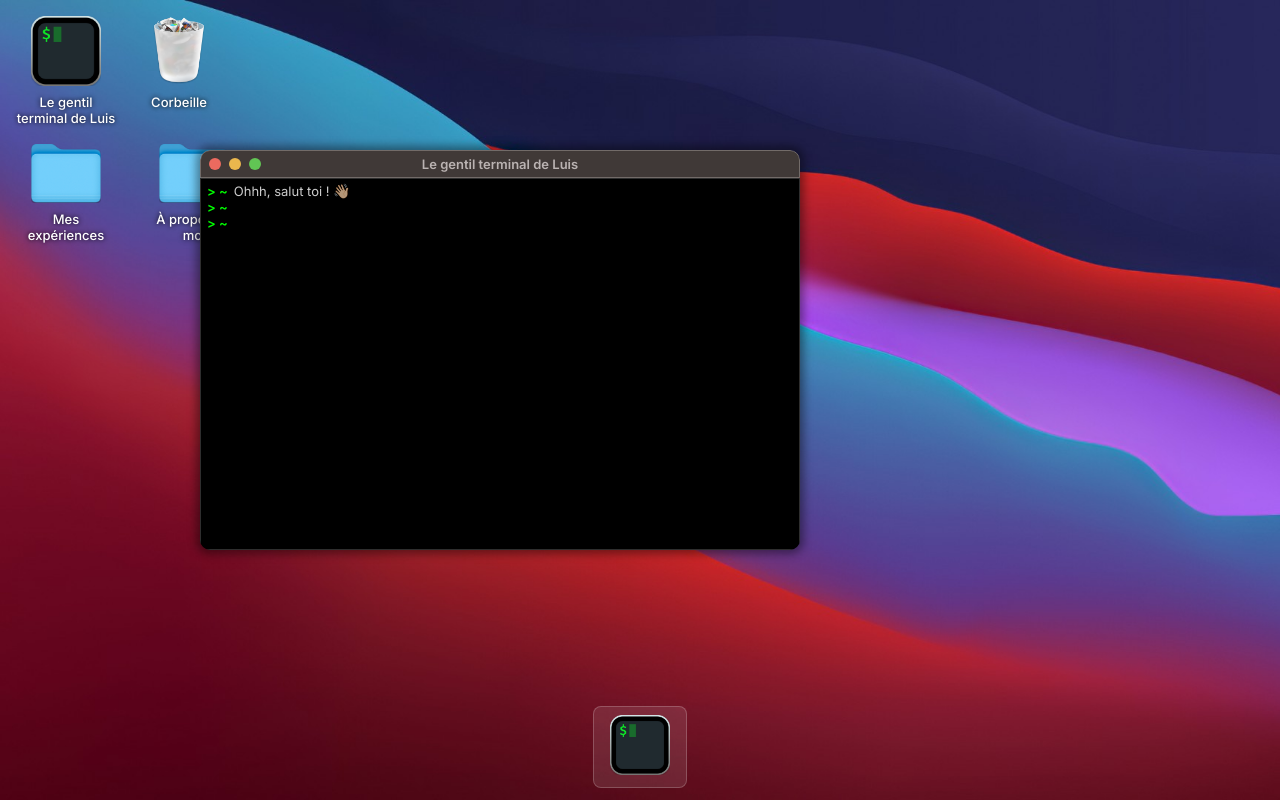
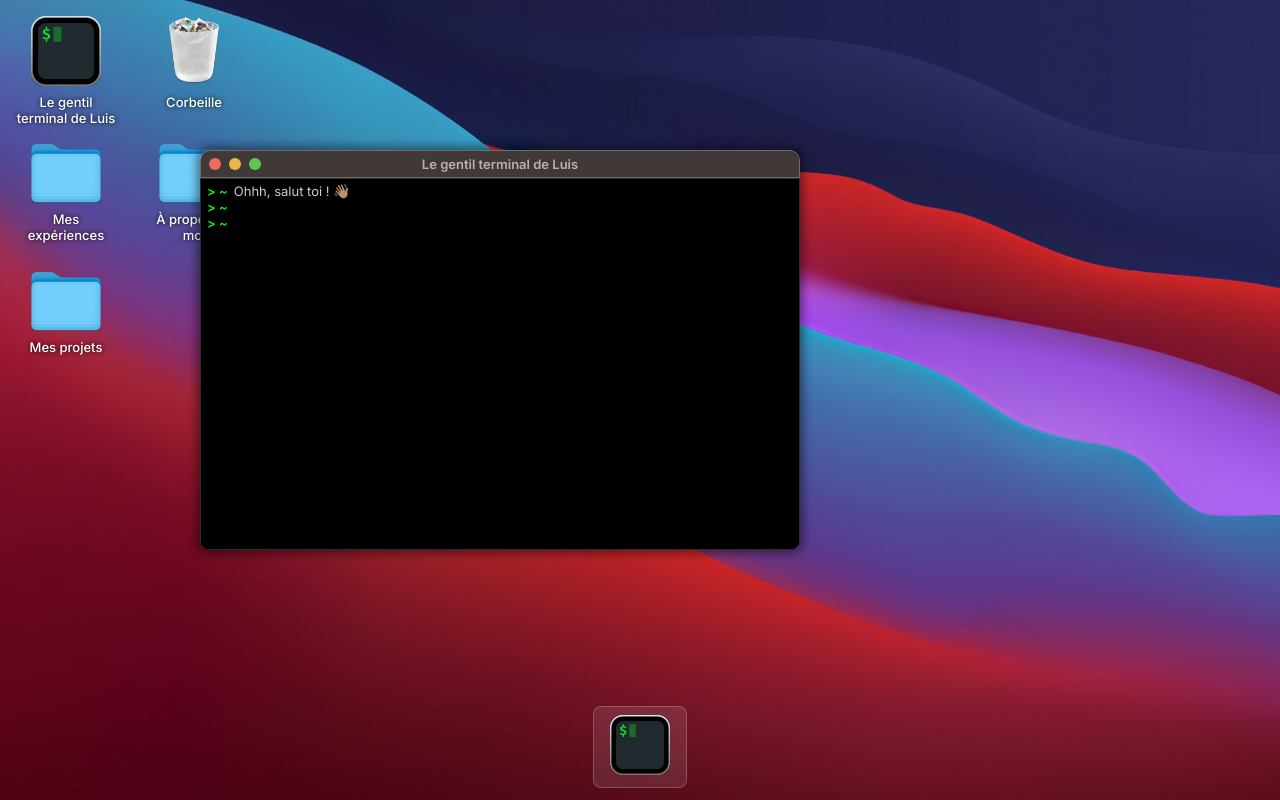
Before and after one commit to louwiis/portfolio, a Vue app: page / in a window 1280 px wide. Built offline with nearby package versions, Linux system fonts and the light colour scheme.

Commit message:
ajout de contenu

```diff
--- a/src/components/Icon.vue
+++ b/src/components/Icon.vue
@@ -73,7 +73,7 @@ const drag = (e: MouseEvent) => {
 
   flex-direction: column;
   align-items: center;
-  max-width: 100px;
+  width: 100px;
   height: fit-content;
 
   cursor: pointer;
--- a/src/stores/tabs.js
+++ b/src/stores/tabs.js
@@ -52,6 +52,26 @@ export const tabsStore = reactive({
         ],
       },
       {
+        id: 'projects',
+        icon: folder,
+        name: 'Mes projets',
+        isOpened: false,
+        isMinimized: false,
+        isFullscreen: false,
+        isActive: false,
+        previousWith: 600,
+        width: 600,
+        previousHeight: 400,
+        height: 400,
+        x: 100,
+        y: 100,
+        files: [
+          {
+            id: 'note-projects',
+          }
+        ],
+      },
+      {
         id: 'experiences',
         icon: folder,
         name: 'Mes expériences',
@@ -86,7 +106,7 @@ export const tabsStore = reactive({
         y: 120,
         files: [
           {
-            id: 'agily-note',
+            id: 'note-agily',
           },
           {
             id: 'agily-pictures',
@@ -241,10 +261,27 @@ export const tabsStore = reactive({
         y: 160,
       },
       {
-        id: 'note-asquinas',
+        id: 'note-projects',
         icon: note,
-        name: 'Résumé de mon expérience chez As Quinas',
-        content: '',
+        name: 'Mes projets',
+        content: "Pour le moment je n'ai pas vraiment de projets personnels concrets.<div>Mais malgré cela, je m'amuse de temps en temps à faire quelques trucs en dehors du travail ou de l'école.</div><div><br></div><div><div>Cependant, si vous souhaitez voir un peu de mon code et bien des exercices que j'ai pu faire lors de mes cours, des scripts ou encore des tutos pour des amis à l'école sont trouvables sur mon github.</div><div><br></div><div>Si jamais cela vous intéresse n'hésitez pas ! Mon github se trouve dans mon dossier 'mes réseaux'</div></div>",
+        tmpContent: '',
+        isOpened: false,
+        isMinimized: false,
+        isFullscreen: false,
+        previousWith: 600,
+        width: 600,
+        previousHeight: 400,
+        height: 400,
+        x: 160,
+        y: 160,
+      },
+      {
+        id: 'note-agily',
+        icon: note,
+        name: 'Résumé de mon expérience chez Agily',
+        content: "La première entreprise pour laquelle j'ai travaillé dans le monde du web est Agily.<div><br></div><div>Agily c'est une agence web qui a été fondée en 2020 par Stéphane Paillard, Tal Stanislas ainsi que Jean-François Arbona.&nbsp;</div><div><br></div><div>J'ai eu la chance de travailler plusieurs fois pour cette boîte. Lors de mon premier stage, juste après lors d'une période de freelance et lors de mon second stage Agily a été un moteur à ma progression personnelle.</div>",
+        tmpContent: '',
         isOpened: false,
         isMinimized: false,
         isFullscreen: false,
--- a/src/views/HomeView.vue
+++ b/src/views/HomeView.vue
@@ -22,6 +22,7 @@ const images = tabsStore.state.pictures;
     <Icon id="experiences" :x="16" :y="144" />
     <Icon id="trash" :x="144" :y="16" />
     <Icon id="personal" :x="144" :y="144" />
+    <Icon id="projects" :x="16" :y="272" />
 
 
     <TerminalWindow v-if="terminal?.isOpened" />
```
Also changed, not shown: src/router/logo-agily.svg (deleted).
